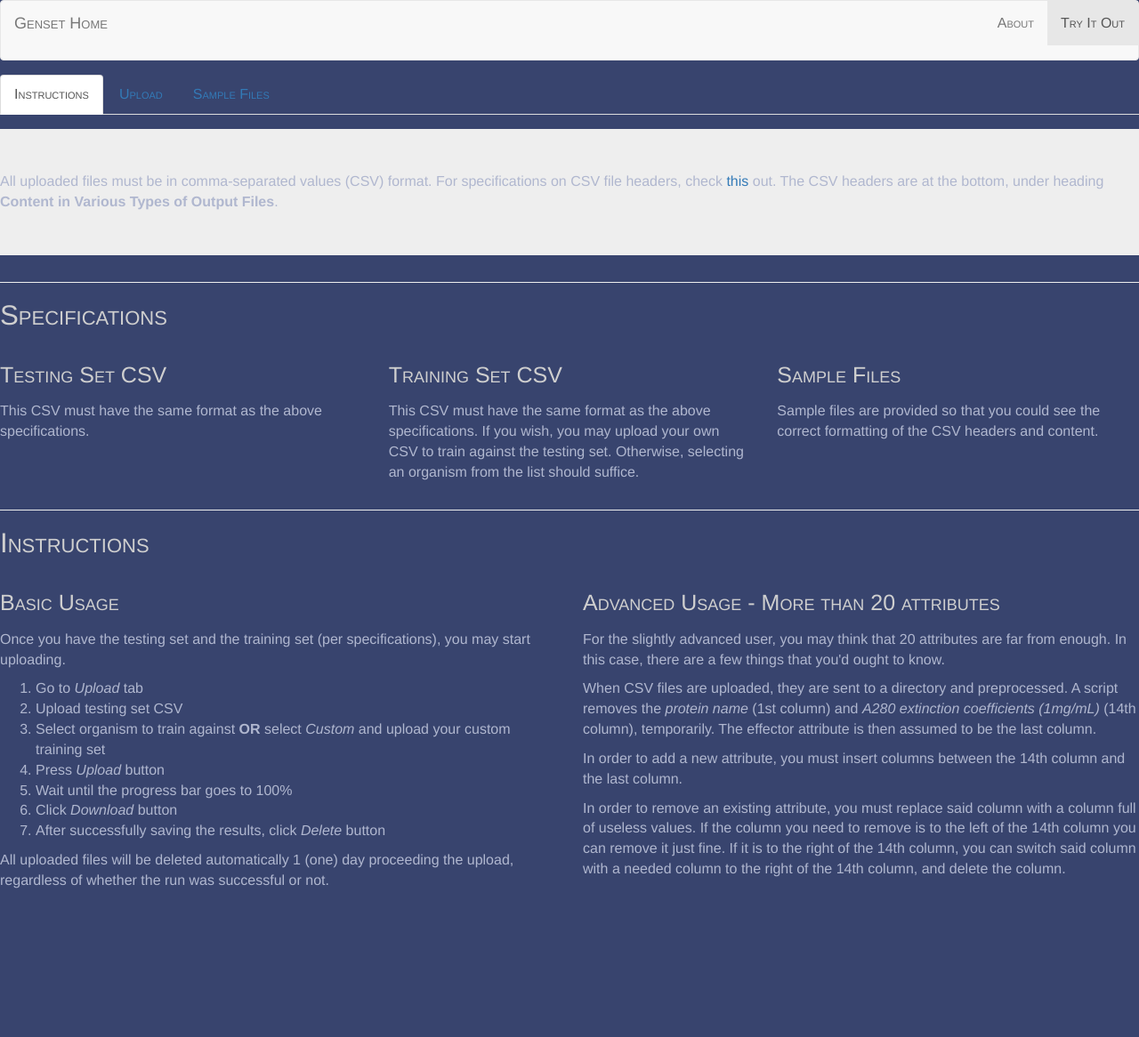
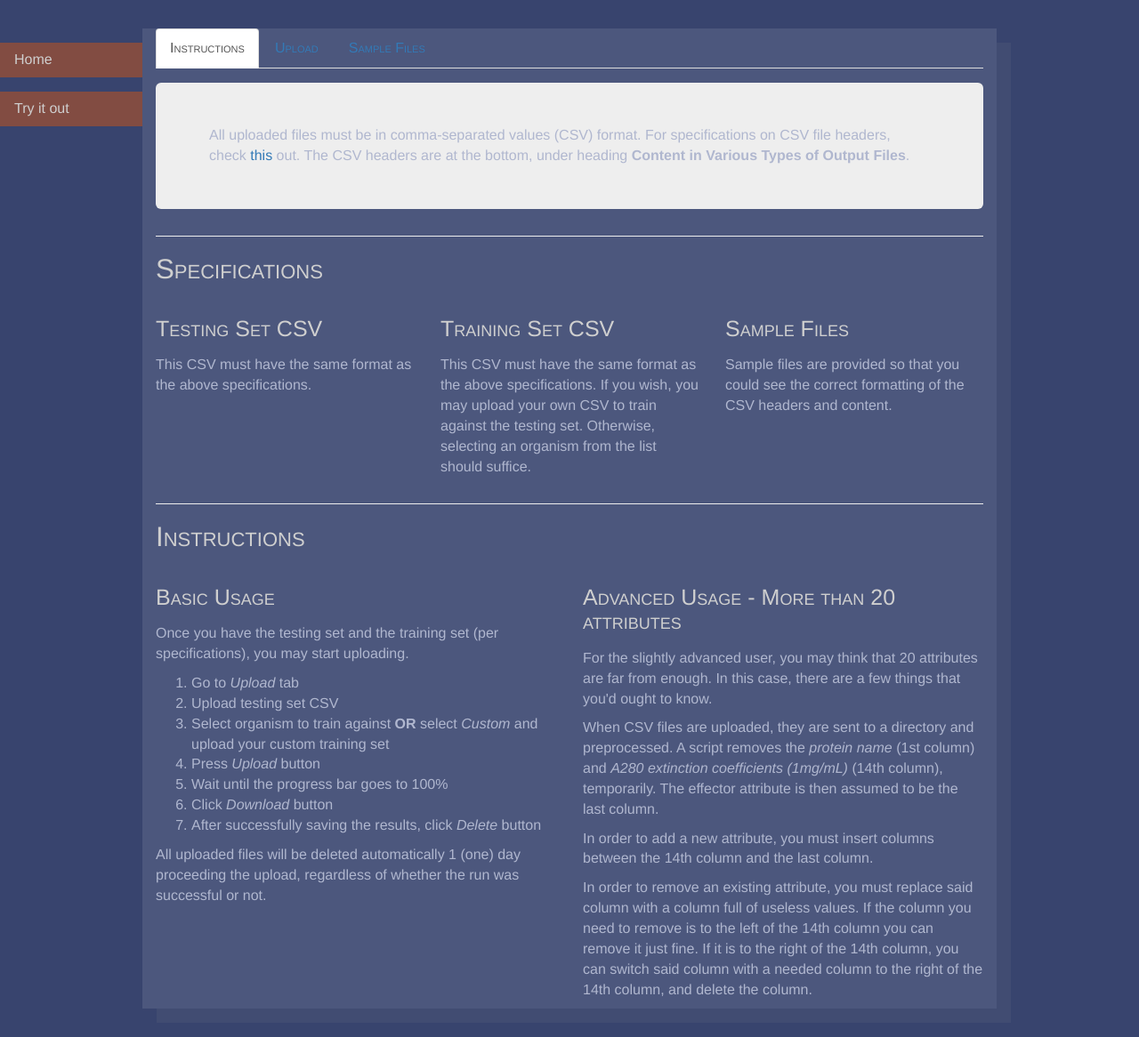
Before and after one commit to chuck-sys/genset-demo-site, a Flask app: page /experiment in a window 1280 px wide. Shown: the whole page at 89% size. Before the commit the page ends 999 px from the top, so only its background shows below. Run offline with Flask 2, Linux system fonts and the light colour scheme; some libraries are stand-ins or nearby versions.

Commit message:
More page redesign

```diff
--- a/app/static/style.css
+++ b/app/static/style.css
@@ -98,6 +98,30 @@
     padding-right: 5rem;
 }
 
+ul.navigation {
+    position: fixed;
+    list-style-type: none;
+    margin: 0;
+    padding: 0;
+}
+
+ul.navigation li a {
+    display: block;
+    padding: 0.5rem 1rem;
+    margin: 1em 0;
+    text-decoration: none;
+    color: #cfcfcf;
+    background: #824c42;
+    width: 10rem;
+
+    /* clip-path: polygon(0 0, 85% 0, 100% 50%, 85% 100%, 0 100%); */
+    transition: all 0.2s ease;
+}
+
+ul.navigation li a:hover {
+    width: 110%;
+}
+
 #trainingset {
     margin-bottom: 1rem;
 }
--- a/app/templates/_nav.html
+++ b/app/templates/_nav.html
@@ -1,20 +1,8 @@
-<nav class='navbar navbar-default' role=navigation>
-    <div class="navbar-header">
-        <a class="navbar-brand" href="{{ url_for('index') }}">Genset Home</a>
-        <button type='button' class='navbar-toggle collapsed'
-                data-toggle='collapse' data-target='nav-collapsed'
-                aria-expanded=false>
-            <span class="sr_only">Toggle Navigation</span>
-            <span class="icon-bar"></span>
-            <span class="icon-bar"></span>
-            <span class="icon-bar"></span>
-        </button>
-    </div>
-
-    <div class='collapse navbar-collapse' id='nav-collapsed'>
-        <ul class='nav navbar-nav navbar-right'>
-            <li id=index><a href="{{ url_for('index') }}">About</a></li>
-            <li id=experiment><a href="{{ url_for('experiment') }}">Try It Out</a></li>
-        </ul>
-    </div>
-</nav>
+<ul class="navigation">
+    <li>
+        <a href="{{ url_for('index') }}">Home</a>
+    </li>
+    <li>
+        <a href="{{ url_for('experiment') }}">Try it out</a>
+    </li>
+</ul>
--- a/app/templates/experiment/index.html
+++ b/app/templates/experiment/index.html
@@ -7,7 +7,7 @@
 {% endblock %}
 
 {% block content %}
-
+<div class="container-fluid">
     <ul class="nav nav-tabs" role="tablist">
         <li role="presentation" class="active">
             <a href="#instructions" aria-controls="instructions" role="tab" data-toggle="tab">
@@ -37,5 +37,5 @@
             {% include "experiment/samples.html" %}
         </div>
     </div>
-
+</div>
 {% endblock %}
--- a/app/templates/view.html
+++ b/app/templates/view.html
@@ -16,6 +16,7 @@
 {% endblock %}
 
 {% block content %}
+<div class="container-fluid">
     <h1>
         Session ID: <code class='sid'>{{ sid }}</code>
         <a class="btn btn-primary" href="{{ url_for('download', sid=sid) }}"
@@ -61,4 +62,5 @@
             </div>
         </div>
     </div>
+</div>
 {% endblock %}
```
Lines whose indentation alone changed are shown as unchanged.
